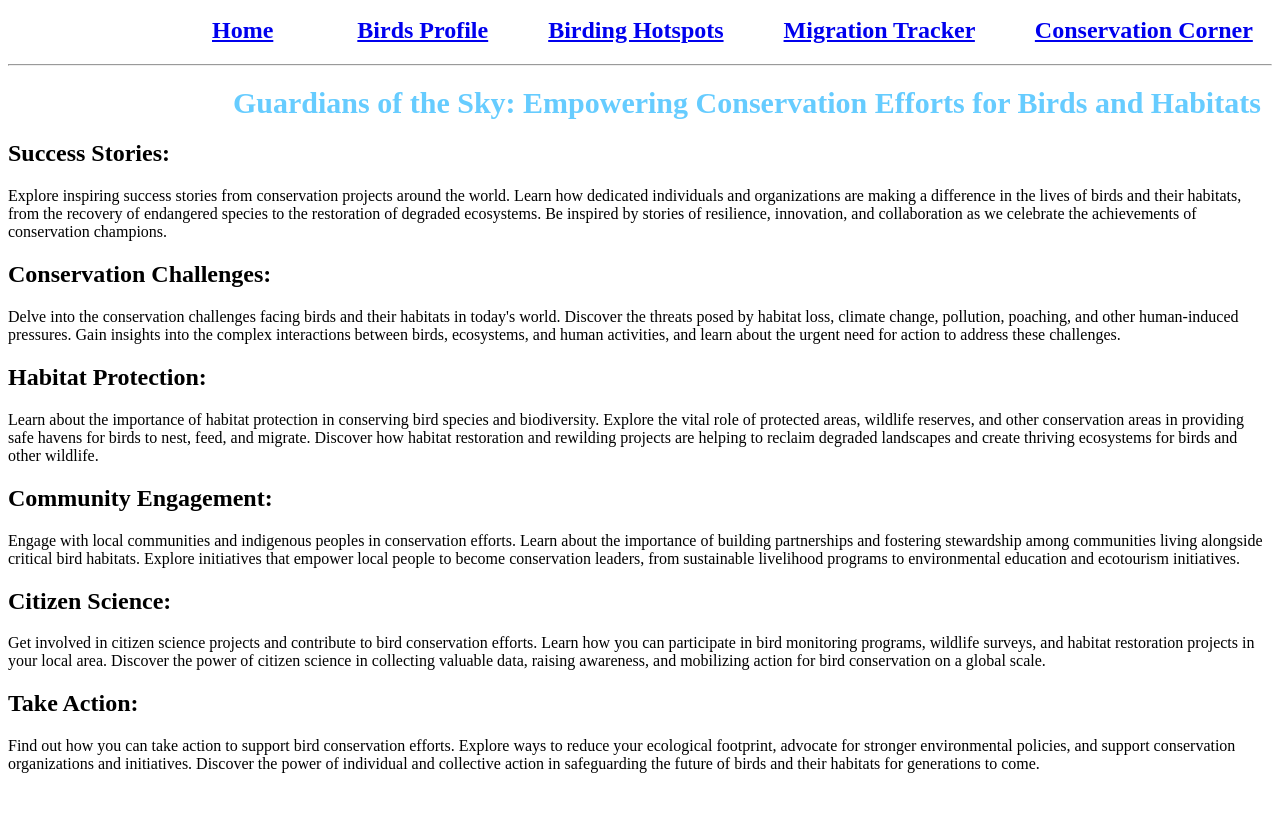
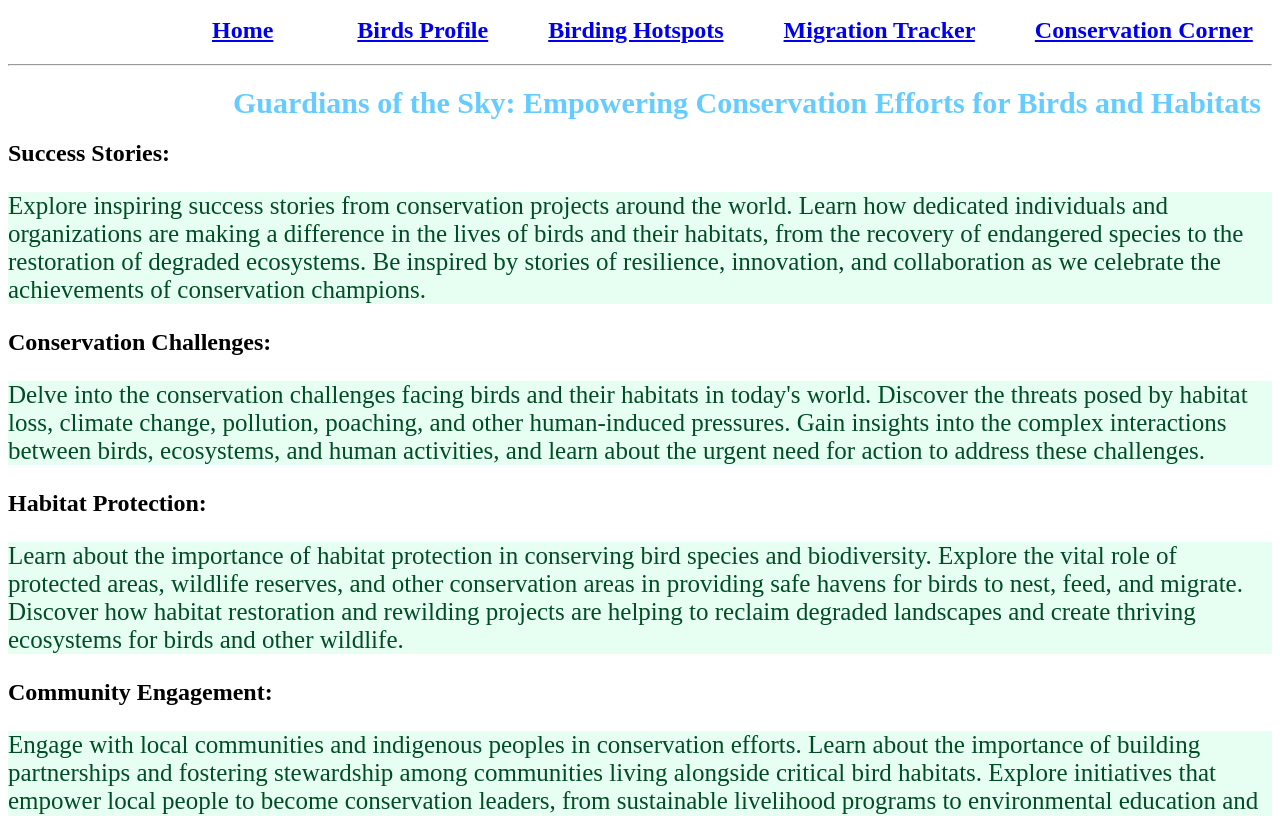
Before and after one commit to Sejall-pawar/ICP-8-Assignment-12, a plain HTML site: page birds-conserv.html in a window 1280 px wide. Shown: the part 146-962 px from the top of the page. Before the commit the page ends 935 px from the top, so only its background shows below. Drawn offline with Linux system fonts and the light colour scheme.

Commit message:
added some styles into conservation page

```diff
--- a/birds-conserv.html
+++ b/birds-conserv.html
@@ -46,43 +46,63 @@
     <h2>
         Success Stories:
     </h2>
-    <p>
-        Explore inspiring success stories from conservation projects around the world. Learn how dedicated individuals and organizations are making a difference in the lives of birds and their habitats, from the recovery of endangered species to the restoration of degraded ecosystems. Be inspired by stories of resilience, innovation, and collaboration as we celebrate the achievements of conservation champions.
+    <p class="conserv">
+        Explore inspiring success stories from conservation projects around the world. Learn how dedicated
+        individuals and organizations are making a difference in the lives of birds and their habitats,
+        from the recovery of endangered species to the restoration of degraded ecosystems. Be inspired by
+        stories of resilience, innovation, and collaboration as we celebrate the achievements of conservation
+        champions.
     </p>
 
     <h2>
         Conservation Challenges:
     </h2>
-    <p>
-        Delve into the conservation challenges facing birds and their habitats in today's world. Discover the threats posed by habitat loss, climate change, pollution, poaching, and other human-induced pressures. Gain insights into the complex interactions between birds, ecosystems, and human activities, and learn about the urgent need for action to address these challenges.
+    <p class="conserv">
+        Delve into the conservation challenges facing birds and their habitats in today's world. Discover the
+        threats posed by habitat loss, climate change, pollution, poaching, and other human-induced pressures.
+        Gain insights into the complex interactions between birds, ecosystems, and human activities, and learn
+        about the urgent need for action to address these challenges.
     </p>
 
     <h2>
         Habitat Protection:
     </h2>
-    <p>
-        Learn about the importance of habitat protection in conserving bird species and biodiversity. Explore the vital role of protected areas, wildlife reserves, and other conservation areas in providing safe havens for birds to nest, feed, and migrate. Discover how habitat restoration and rewilding projects are helping to reclaim degraded landscapes and create thriving ecosystems for birds and other wildlife.
+    <p class="conserv">
+        Learn about the importance of habitat protection in conserving bird species and biodiversity.
+        Explore the vital role of protected areas, wildlife reserves, and other conservation areas in
+        providing safe havens for birds to nest, feed, and migrate. Discover how habitat restoration and
+        rewilding projects are helping to reclaim degraded landscapes and create thriving ecosystems for
+        birds and other wildlife.
     </p>
 
     <h2>
         Community Engagement:
     </h2>
-    <p>
-        Engage with local communities and indigenous peoples in conservation efforts. Learn about the importance of building partnerships and fostering stewardship among communities living alongside critical bird habitats. Explore initiatives that empower local people to become conservation leaders, from sustainable livelihood programs to environmental education and ecotourism initiatives.
+    <p class="conserv">
+        Engage with local communities and indigenous peoples in conservation efforts. Learn about the
+        importance of building partnerships and fostering stewardship among communities living alongside
+        critical bird habitats. Explore initiatives that empower local people to become conservation leaders,
+        from sustainable livelihood programs to environmental education and ecotourism initiatives.
     </p>
 
     <h2>
         Citizen Science:
     </h2>
-    <p>
-        Get involved in citizen science projects and contribute to bird conservation efforts. Learn how you can participate in bird monitoring programs, wildlife surveys, and habitat restoration projects in your local area. Discover the power of citizen science in collecting valuable data, raising awareness, and mobilizing action for bird conservation on a global scale.
+    <p class="conserv">
+        Get involved in citizen science projects and contribute to bird conservation efforts. Learn how you can
+        participate in bird monitoring programs, wildlife surveys, and habitat restoration projects in your local
+        area. Discover the power of citizen science in collecting valuable data, raising awareness, and mobilizing
+        action for bird conservation on a global scale.
     </p>
 
     <h2>
         Take Action:
     </h2>
-    <p>
-        Find out how you can take action to support bird conservation efforts. Explore ways to reduce your ecological footprint, advocate for stronger environmental policies, and support conservation organizations and initiatives. Discover the power of individual and collective action in safeguarding the future of birds and their habitats for generations to come.
+    <p class="conserv">
+        Find out how you can take action to support bird conservation efforts. Explore ways to reduce your
+        ecological footprint, advocate for stronger environmental policies, and support conservation organizations
+         and initiatives. Discover the power of individual and collective action in safeguarding the future of
+          birds and their habitats for generations to come.
     </p>
 </body>
 </html>
--- a/style.css
+++ b/style.css
@@ -19,3 +19,9 @@
 .migra{
     font-size: 25px;
 }
+
+.conserv{
+    font-size: 25px;
+    background-color: #e6fff2;
+    color: #004d25;
+}
```
